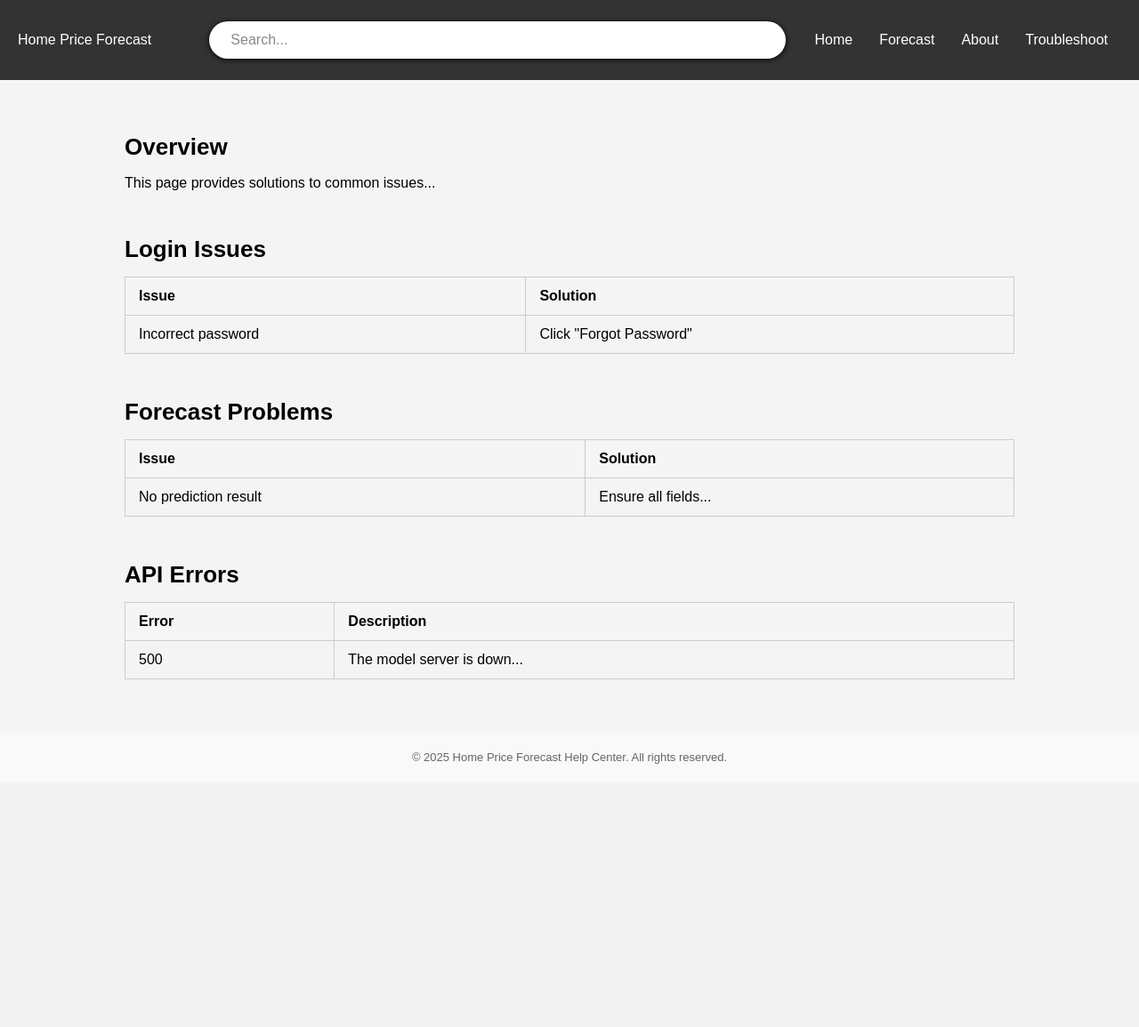
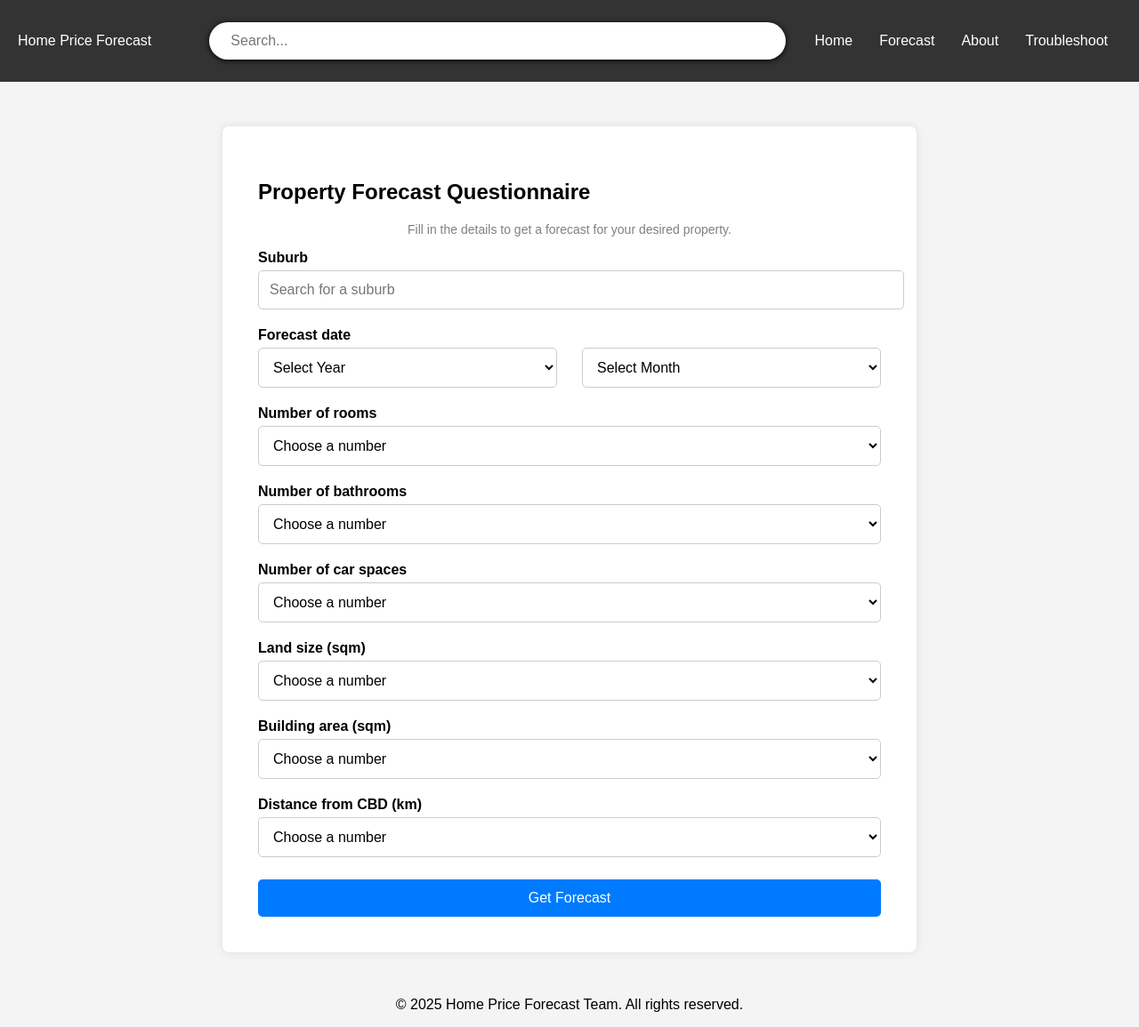
Before and after one commit to Dominic1234/Home-Price-Forecast, a PHP site: page /trobleshoot3.php in a window 1280 px wide. Shown: the whole page at 89% size. Before the commit the page ends 859 px from the top, so only its background shows below. Run offline with PHP 8.4, Linux system fonts and the light colour scheme.

Commit message:
Update trobleshoot3.php
add Avg_Lattitude,Avg_Longtitude, and Price_Change. update all the value so it the same as prediction variable

```diff
--- a/V2/trobleshoot3.php
+++ b/V2/trobleshoot3.php
@@ -1,16 +1,20 @@
 <!DOCTYPE html>
 <html lang="en">
+
 <head>
     <meta charset="UTF-8">
-  <title>Troubleshoot - Home Price Forecast</title>
+    <meta name="viewport" content="width=device-width, initial-scale=1.0">
+    <title>Property Forecast Questionnaire</title>
     <link rel="stylesheet" href="styles.css">
     <script src="https://code.jquery.com/jquery-3.6.0.min.js"></script>
     <style>
         body {
+            font-family: Arial, sans-serif;
             margin: 0;
-      font-family: Arial, sans-serif;
+            padding: 0;
             background-color: #f4f4f4;
         }
+
         .navbar {
             display: flex;
             justify-content: space-between;
@@ -19,24 +23,29 @@
             background-color: #333;
             color: white;
         }
+
         .navbar ul {
             list-style: none;
             padding: 0;
             display: flex;
         }
+
         .navbar ul li {
             margin: 0 15px;
         }
+
         .navbar ul li a {
             color: white;
             text-decoration: none;
         }
+
         .search-wrapper {
             position: relative;
             width: 100%;
             max-width: 600px;
             margin: 0 auto;
         }
+
         #searchInput {
             background-color: white;
             color: black;
@@ -48,9 +57,7 @@
             outline: none;
             box-shadow: 0 1px 6px rgb(0, 0, 0);
         }
-    #searchInput::placeholder {
-      color: #888;
-    }
+
         #resultsContainer {
             display: none;
             position: absolute;
@@ -66,50 +73,110 @@
             z-index: 1000;
             padding: 8px 0;
         }
+
         .result {
             padding: 12px 24px;
             color: black;
             cursor: pointer;
             font-size: 15px;
         }
+
         .result:hover {
             background-color: rgb(235, 235, 235);
         }
+
         .container {
-      max-width: 1000px;
-      margin: 60px auto;
-      padding: 0 20px;
+            background: white;
+            max-width: 700px;
+            margin: 50px auto;
+            padding: 40px;
+            border-radius: 8px;
+            box-shadow: 0px 0px 10px rgba(0, 0, 0, 0.1);
+            text-align: left;
         }
-    section {
-      margin-bottom: 50px;
-    }
-    section h2 {
-      font-size: 26px;
-      margin-bottom: 10px;
-    }
-    table {
-      width: 100%;
-      border-collapse: collapse;
+
+        label {
+            font-weight: bold;
+            display: block;
             margin-top: 15px;
         }
-    th, td {
+
+        input,
+        select {
+            width: 100%;
+            padding: 12px;
+            margin: 5px 0;
             border: 1px solid #ccc;
-      padding: 12px 15px;
-      text-align: left;
+            border-radius: 5px;
             font-size: 16px;
+            background: white;
         }
-    th {
-      background-color: #f5f5f5;
+
+        button {
+            background: #007bff;
+            color: white;
+            border: none;
+            padding: 12px 20px;
+            border-radius: 5px;
+            cursor: pointer;
+            font-size: 16px;
+            width: 100%;
+            margin-top: 20px;
         }
-    footer {
+
+        button:hover {
+            background: #0056b3;
+        }
+
+        .info {
+            font-size: 14px;
+            color: gray;
+            margin-bottom: 10px;
             text-align: center;
+        }
+
+        .row {
+            display: flex;
+            justify-content: space-between;
+            gap: 10px;
+        }
+
+        .row select {
+            width: 48%;
+        }
+
+        .result-box {
+            margin-top: 30px;
             padding: 20px;
-      background: #f9f9f9;
-      font-size: 13px;
-      color: #666;
+            background: #e6ffe6;
+            border-left: 4px solid green;
+            display: none;
+        }
+
+        .suggestions {
+            position: absolute;
+            background-color: white;
+            border: 1px solid #ccc;
+            width: 100%;
+            max-height: 200px;
+            overflow-y: auto;
+            box-shadow: 0 2px 8px rgba(0, 0, 0, 0.15);
+            z-index: 999;
+            display: none;
+        }
+
+        .suggestions div {
+            padding: 10px;
+            cursor: pointer;
+            font-size: 14px;
+        }
+
+        .suggestions div:hover {
+            background-color: #f0f0f0;
         }
     </style>
 </head>
+
 <body>
     <header>
         <div class="navbar">
@@ -130,41 +197,105 @@
     </header>
 
     <div class="container">
-    <section id="overview">
-      <h2>Overview</h2>
-      <p>This page provides solutions to common issues...</p>
-    </section>
+        <h2>Property Forecast Questionnaire</h2>
+        <p class="info">Fill in the details to get a forecast for your desired property.</p>
 
-    <section id="login">
-      <h2>Login Issues</h2>
-      <table>
-        <tr><th>Issue</th><th>Solution</th></tr>
-        <tr><td>Incorrect password</td><td>Click "Forgot Password"</td></tr>
-      </table>
-    </section>
+        <form id="forecastForm" action="predict.php" method="POST">
+            <label for="suburbSearch">Suburb</label>
+            <div style="position: relative;">
+                <input type="text" id="suburbSearch" placeholder="Search for a suburb" autocomplete="off" required>
+                <input type="hidden" name="Postcode" id="postcode">
+                <div class="suggestions" id="suggestions"></div>
+            </div>
 
-    <section id="forecast">
-      <h2>Forecast Problems</h2>
-      <table>
-        <tr><th>Issue</th><th>Solution</th></tr>
-        <tr><td>No prediction result</td><td>Ensure all fields...</td></tr>
-      </table>
-    </section>
+            <label>Forecast date</label>
+            <div class="row">
+                <select name="Year" required>
+                    <option value="" disabled selected>Select Year</option>
+                    <script>
+                        const year = new Date().getFullYear();
+                        for (let i = year; i <= year + 10; i++) {
+                            document.write(`<option value="${i}">${i}</option>`);
+                        }
+                    </script>
+                </select>
 
-    <section id="api">
-      <h2>API Errors</h2>
-      <table>
-        <tr><th>Error</th><th>Description</th></tr>
-        <tr><td>500</td><td>The model server is down...</td></tr>
-      </table>
-    </section>
+                <select name="month" required>
+                    <option value="" disabled selected>Select Month</option>
+                    <script>
+                        const months = ["January", "February", "March", "April", "May", "June",
+                            "July", "August", "September", "October", "November", "December"
+                        ];
+                        months.forEach(m => document.write(`<option value="${m}">${m}</option>`));
+                    </script>
+                </select>
+            </div>
+
+            <label for="rooms">Number of rooms</label>
+            <select name="Avg_Rooms" required>
+                <option value="" disabled selected>Choose a number</option>
+                <script>
+                    for (let i = 1; i <= 10; i++) document.write(`<option value="${i}">${i}</option>`);
+                </script>
+            </select>
+
+            <label for="bathroom">Number of bathrooms</label>
+            <select name="Avg_Bathroom" required>
+                <option value="" disabled selected>Choose a number</option>
+                <script>
+                    for (let i = 1; i <= 10; i++) document.write(`<option value="${i}">${i}</option>`);
+                </script>
+            </select>
+
+            <label for="car">Number of car spaces</label>
+            <select name="Avg_Car" required>
+                <option value="" disabled selected>Choose a number</option>
+                <script>
+                    for (let i = 1; i <= 10; i++) document.write(`<option value="${i}">${i}</option>`);
+                </script>
+            </select>
+
+            <label for="landsize">Land size (sqm)</label>
+            <select name="Avg_Landsize" required>
+                <option value="" disabled selected>Choose a number</option>
+                <script>
+                    for (let i = 1; i <= 10; i++) document.write(`<option value="${i}">${i * 100}</option>`);
+                </script>
+            </select>
+
+            <label for="buildingarea">Building area (sqm)</label>
+            <select name="Avg_BuildingArea" required>
+                <option value="" disabled selected>Choose a number</option>
+                <script>
+                    for (let i = 1; i <= 10; i++) document.write(`<option value="${i}">${i * 50}</option>`);
+                </script>
+            </select>
+
+            <label for="distance">Distance from CBD (km)</label>
+            <select name="Avg_Distance" required>
+                <option value="" disabled selected>Choose a number</option>
+                <script>
+                    for (let i = 1; i <= 10; i++) document.write(`<option value="${i}">${i} km</option>`);
+                </script>
+            </select>
+            <input type="hidden" name="Avg_Lattitude" value="-37.8136">
+            <input type="hidden" name="Avg_Longtitude" value="144.9631">
+            <input type="hidden" name="Price_Change" value="0.05">
+
+            <button type="submit">Get Forecast</button>
+        </form>
+
+        <div class="result-box" id="forecastResult"></div>
     </div>
 
     <footer>
-    &copy; 2025 Home Price Forecast Help Center. All rights reserved.
+        <p style="text-align:center">&copy; 2025 Home Price Forecast Team. All rights reserved.</p>
     </footer>
 
     <script src="sections.js"></script>
     <script src="search.js"></script>
+    <script src="suburb-autocomplete.js"></script>
+
 </body>
+
 </html>
```
Lines whose indentation alone changed are shown as unchanged.
